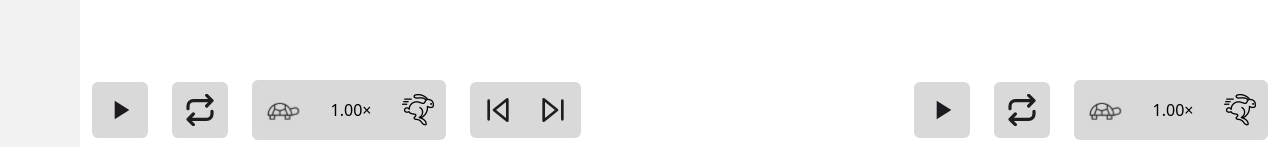
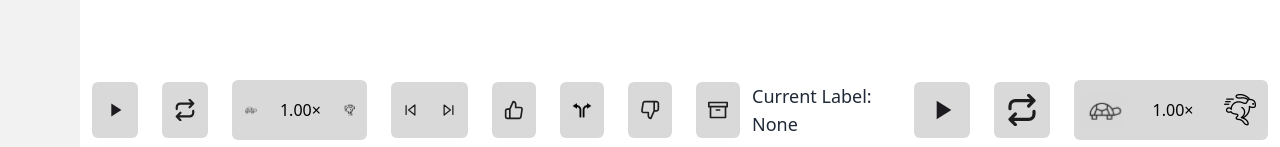
Before and after one commit to Accessible-Technology-in-Sign/Annotation-Tools, a SvelteKit app in the folder WebAnnotationEngine/: page / in a window 1280 px wide. Shown: the part 650-797 px from the top of the page. Built offline with nearby package versions, Linux system fonts and the light colour scheme.

Commit message:
label buttons
added buttons for each label as well as text indicate which label has been selected, no connected to csv file

```diff
--- a/WebAnnotationEngine/src/routes/+page.svelte
+++ b/WebAnnotationEngine/src/routes/+page.svelte
@@ -7,6 +7,8 @@
   let referenceVideoPaused = true;
   let referenceVideoLooped = true;
   let refPlaybackRate = 1;
+
+  let label = null;
 
   let currReferenceVideo = 0;
   let currReviewVideo = 0;
@@ -25,22 +27,6 @@
 
   function revSpeedUp() {
     revPlaybackRate = Math.min(2, revPlaybackRate + 0.25);
-  }
-
-  function refPlayPause() {
-    referenceVideoPaused = !referenceVideoPaused;
-  }
-
-  function refToggleLoop() {
-    referenceVideoLooped = !referenceVideoLooped;
-  }
-
-  function refSlowDown() {
-    refPlaybackRate = Math.max(0.25, refPlaybackRate - 0.25);
-  }
-
-  function refSpeedUp() {
-    refPlaybackRate = Math.min(2, refPlaybackRate + 0.25);
   }
 
   // Handle key press events for keybinds (e.g., play/pause, approve/reject, etc.)
@@ -71,6 +57,11 @@
     event.preventDefault();
   }
 
+
+  function setLabel(newLabel) {
+    label = label === newLabel ? null : newLabel;
+  }
+
   const videoData = [
     {
       referenceVideo: "/ReviewVideos/all_work_and_no_play_rh_wire.mp4",
@@ -91,7 +82,7 @@
   function prevVideo() {
     if (currReviewVideo > 0) {
       currReviewVideo--;
-      currReferenceVideo++;
+      currReferenceVideo--;
     }
   }
 
@@ -102,6 +93,21 @@
     }
   }
 
+    function refPlayPause() {
+    referenceVideoPaused = !referenceVideoPaused;
+  }
+
+  function refToggleLoop() {
+    referenceVideoLooped = !referenceVideoLooped;
+  }
+
+  function refSlowDown() {
+    refPlaybackRate = Math.max(0.25, refPlaybackRate - 0.25);
+  }
+
+  function refSpeedUp() {
+    refPlaybackRate = Math.min(2, refPlaybackRate + 0.25);
+  }
 </script>
 
 <svelte:window on:keypress={onKeyPress} />
@@ -132,7 +138,7 @@
 <div class="w-full h-20 flex items-center justify-start">
 
   <!-- Review Video controls -->
-  <div class="w-1/2 h-20 flex items-center justify-start">
+  <div class="w-1/3 h-20 flex items-center justify-start">
     <!-- Pause/Play button-->
     <button on:click={revPlayPause}
         class="bg-[#D9D9D9] hover:bg-[#A9A9A9] text-white rounded-md p-2 md:p-2 lg:p-2.5 xl:p-3 m-3 transition-colors"
@@ -188,8 +194,53 @@
     </div>
   </div>
 
+  <!-- Annotation labeling -->
+  <div class="w-1/3 h-20 flex items-center justify-start">
+    <!-- Good button -->
+    <button on:click={() => setLabel("Good")}
+        class="bg-[#D9D9D9] hover:bg-[#A9A9A9] text-white rounded-md p-2 md:p-2 lg:p-2.5 xl:p-3 m-3 transition-colors"
+        tabindex="-1">
+      <img id="good-button" class="w-5 h-5 md:w-6 md:h-6 lg:w-7 lg:h-7 xl:w-8 xl:h-8"
+          src="thumbs-up.svg"
+          alt="thumbs up icon">
+    </button>
+
+    <!-- Variant button -->
+    <button on:click={() => setLabel("Variant")}
+        class="bg-[#D9D9D9] hover:bg-[#A9A9A9] text-white rounded-md p-2 md:p-2 lg:p-2.5 xl:p-3 m-3 transition-colors"
+        tabindex="-1">
+      <img id="variant-button" class="w-5 h-5 md:w-6 md:h-6 lg:w-7 lg:h-7 xl:w-8 xl:h-8"
+          src="variant.svg"
+          alt="icon">
+    </button>
+
+    <!-- Bad button -->
+    <button on:click={() => setLabel("Bad")}
+        class="bg-[#D9D9D9] hover:bg-[#A9A9A9] text-white rounded-md p-2 md:p-2 lg:p-2.5 xl:p-3 m-3 transition-colors"
+        tabindex="-1">
+      <img id="bad-button" class="w-5 h-5 md:w-6 md:h-6 lg:w-7 lg:h-7 xl:w-8 xl:h-8"
+          src="thumbs-down.svg"
+          alt="thumbs down icon">
+    </button>
+
+    <!-- Further Review button -->
+    <button on:click={() => setLabel("Further Review")}
+        class="bg-[#D9D9D9] hover:bg-[#A9A9A9] text-white rounded-md p-2 md:p-2 lg:p-2.5 xl:p-3 m-3 transition-colors"
+        tabindex="-1">
+      <img id="further-review-button" class="w-5 h-5 md:w-6 md:h-6 lg:w-7 lg:h-7 xl:w-8 xl:h-8"
+          src="archive.svg"
+          alt="archive icon">
+    </button>
+
+    <!-- Label -->
+    <div class="flex flex-col w-100px min-w-[4rem] md:min-w-[6rem] lg:min-w-[8rem]">
+      <p class="text-sm md:text-md lg:text-lg">Current Label:</p>
+      <p class="text-sm md:text-md lg:text-lg w-100">{label || "None"}</p>
+    </div>
+  </div>
+
   <!-- Reference Video buttons -->
-    <div class="w-1/2 h-20 flex items-center justify-end">
+  <div class="w-1/3 h-20 flex items-center justify-end">
     <!-- Pause/Play button-->
     <button on:click={refPlayPause}
         class="bg-[#D9D9D9] hover:bg-[#A9A9A9] text-white rounded-md p-2 md:p-2 lg:p-2.5 xl:p-3 m-3 transition-colors"
```
Also changed, not shown: WebAnnotationEngine/static/variant.svg (added).
